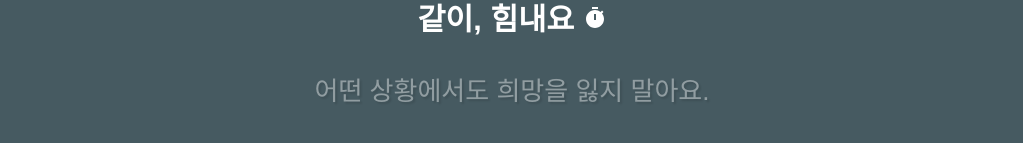
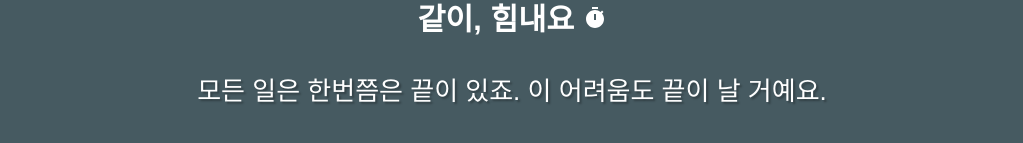
Before and after one commit to 2Ruk/cheer-up, a React (Create React App) app in the folder cheer-up/: page / in a window 1280 px wide. Shown: the part 201-344 px from the top of the page, without its empty margins (120-1143 px from the left). Built offline with nearby package versions, Linux system fonts and the light colour scheme; a web font is replaced by a local one.

Commit message:
fix: empty lndex remove

```diff
--- a/cheer-up/src/components/recommendations.js
+++ b/cheer-up/src/components/recommendations.js
@@ -12,7 +12,9 @@
   const [song, setSong] = useState({});
 
   const randomSelect = (list) => {
-    return list[Math.floor(Math.random() * list.length)]
+    const randomIndex = Math.floor(Math.random() * list.length);
+    console.log(randomIndex)
+    return list[randomIndex]
   }
 
   const handlePrevSong = () => {
@@ -40,18 +42,11 @@
   useEffect(() => {
     const intervalId = setInterval(() => {
       let randomQuote = randomSelect(quoteList);
+      while (randomQuote === quote) {
+        randomQuote = randomSelect(quoteList);
+      }
       setQuote(randomQuote);
-
-      while(quote){
-        if(quote === randomQuote){
-          randomQuote = randomSelect(quoteList);
-          setQuote(randomQuote);
-        }else{
-          break;
-        }
-      }
-
-    }, 5000);
+    }, 10000);
     return () => clearInterval(intervalId);
   }, []);
 
--- a/cheer-up/src/util/quoteList.js
+++ b/cheer-up/src/util/quoteList.js
@@ -26,7 +26,7 @@
     "가끔은 마음을 비우고, 쉬어가는 건 어때요?",
     "마음의 여유를 갖기 위해, 조용한 음악을 들어보세요.",
     "힘든 일을 겪고 있을 땐, 조금씩 나아지기 위한 작은 걸 하나씩 해보세요.",
-    "당신의 인내와 노력은 결국 보상받게 될 거예요.",,
+    "당신의 인내와 노력은 결국 보상받게 될 거예요.",
     "모든 일은 한번쯤은 끝이 있죠. 이 어려움도 끝이 날 거예요.",
     "자신감을 가져보세요. 당신은 할 수 있어요.",
     "마음이 아프면 슬퍼해도 돼요. 슬픔도 언젠가는 사라질 거예요.",
```
